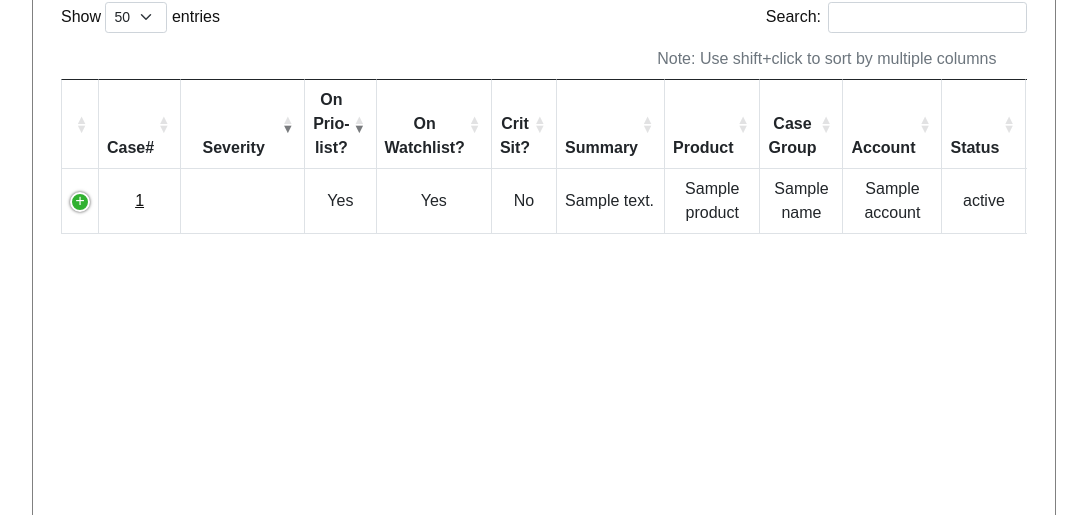
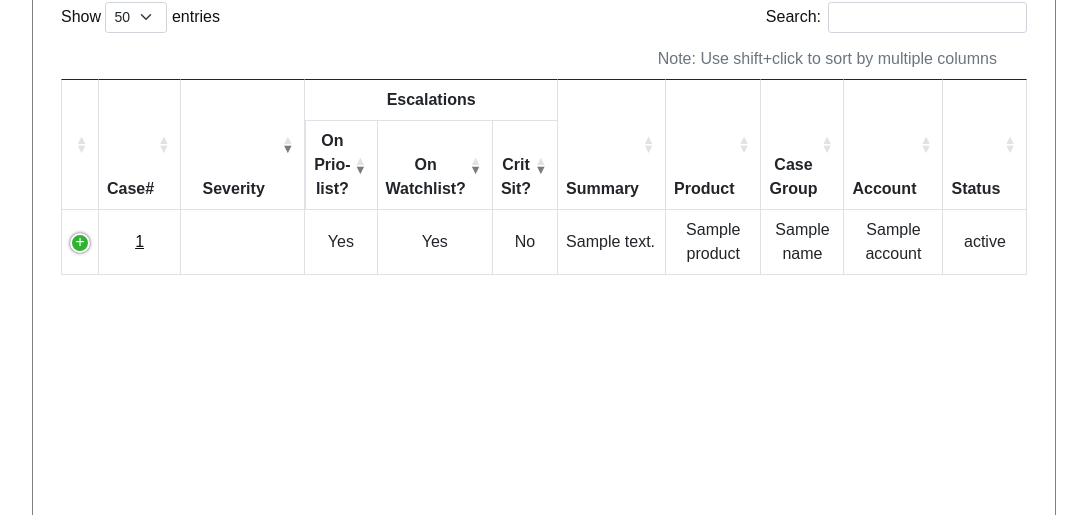
Before and after one commit to RHsyseng/t5g-field-support-team-utils, a Flask app: template dashboard/src/t5gweb/templates/ui/table.html in a window 1280 px wide. Shown: the part 75-590 px from the top of the page, without its empty margins (96-1183 px from the left). Run offline with Flask 2, Linux system fonts and the light colour scheme; the template is opened without the code that fills it: most values are stand-ins (such as "Sample title", 1, 10 or a date in 2020); lists and menus that the app fills with data are empty; some libraries are stand-ins or nearby versions.

Commit message:
add more sorting and filtering for escalations

```diff
--- a/dashboard/src/t5gweb/templates/ui/table.html
+++ b/dashboard/src/t5gweb/templates/ui/table.html
@@ -5,7 +5,28 @@
     <table class="table table-bordered table-hover table-responsive mt-5 w-100" id="data">
         <caption style="caption-side: top; text-align: center;">Note: Use shift+click to sort by multiple columns</caption>
         <thead>
-            <tr><th></th><th class="text-center">Case#</th><th class="text-center">Severity</th><th class="text-center">On Prio-list?</th><th class="text-center">On Watchlist?</th><th class="text-center">Crit Sit?</th><th class="text-center">Summary</th><th class="text-center">Product</th><th class="text-center">Case Group</th><th class="text-center">Account</th><th class="text-center">Status</th><th class="text-center">Assignee</th><th class="text-center">Jira</th><th class="text-center">Most Recent Comment</th><th class="text-center">Bugzillas</th><th class="text-center">Days Open</th><th class="text-center">Case Last Updated</th></tr>
+            <tr>
+                <th rowspan="2"></th>
+                <th rowspan="2" class="text-center">Case#</th>
+                <th rowspan="2" class="text-center">Severity</th>
+                <th colspan="3" class="text-center">Escalations</th>
+                <th rowspan="2" class="text-center">Summary</th>
+                <th rowspan="2" class="text-center">Product</th>
+                <th rowspan="2" class="text-center">Case Group</th>
+                <th rowspan="2" class="text-center">Account</th>
+                <th rowspan="2" class="text-center">Status</th>
+                <th rowspan="2" class="text-center">Assignee</th>
+                <th rowspan="2" class="text-center">Jira</th>
+                <th rowspan="2" class="text-center">Most Recent Comment</th>
+                <th rowspan="2" class="text-center">Bugzillas</th>
+                <th rowspan="2" class="text-center">Days Open</th>
+                <th rowspan="2" class="text-center">Case Last Updated</th>
+            </tr>
+            <tr>
+                <th class="text-center">On Prio-list?</th>
+                <th class="text-center">On Watchlist?</th>
+                <th class="text-center">Crit Sit?</th>
+            </tr>
         </thead>
         <tbody class="list">
                 {% for account in new_comments %}
@@ -15,7 +36,7 @@
                                     <td class="align-middle dt-control"></td>
                                     <td class="align-middle text-center"><a href=https://access.redhat.com/support/cases/#/case/{{new_comments[account][status][card]['case_number'] }} target="_blank">{{ new_comments[account][status][card]['case_number'] }}</a></td>
                                     <td class="align-middle text-center"><span class="badge severity {{ new_comments[account][status][card]['severity'] | lower() }}">{{ new_comments[account][status][card]['severity'] }}</span></td>
-                                    {% if new_comments[account][status][card]['escalated'] or new_comments[account][status][card]['crit_sit'] or new_comments[account][status][card]['watched'] %}
+                                    {% if new_comments[account][status][card]['escalated'] %}
                                         <td class="align-middle text-center">Yes</td>
                                     {% else %}
                                         <td class="align-middle text-center">No</td>
@@ -118,11 +139,22 @@
             "pageLength": 50,
             "scrollX": true,
             "scrollY": "75vh",
-            "order": [[2, "desc"], [3, "desc"]],
+            "order": [[2, "desc"], [3, "desc"], [4, "desc"], [5, "desc"]],
             "lengthMenu": [[10, 25, 50, -1], [10, 25, 50, "All"]],
             "searchPanes": {
-                columns: [3, 9],
-                initCollapsed: true
+                order: ['On Prio-list?', 'On Watchlist?', 'Crit Sit?', 'Escalated?', 'Account'],
+                columns: [3, 4, 5, 9],
+                initCollapsed: true,
+                panes: [{
+                    name: 'Escalated?',
+                    header: 'Escalated?',
+                    options: [{
+                        label: 'Cases on Prio-list or Watchlist or Crit Sit',
+                        value: function (rowData, rowIdx) {
+                            return rowData[3] === 'Yes' || rowData[4] === 'Yes' || rowData[5] === 'Yes';
+                        }
+                    }]
+                }]
             }
         };
         let table = $('#data').DataTable($.extend(options, searchOptions));
```
